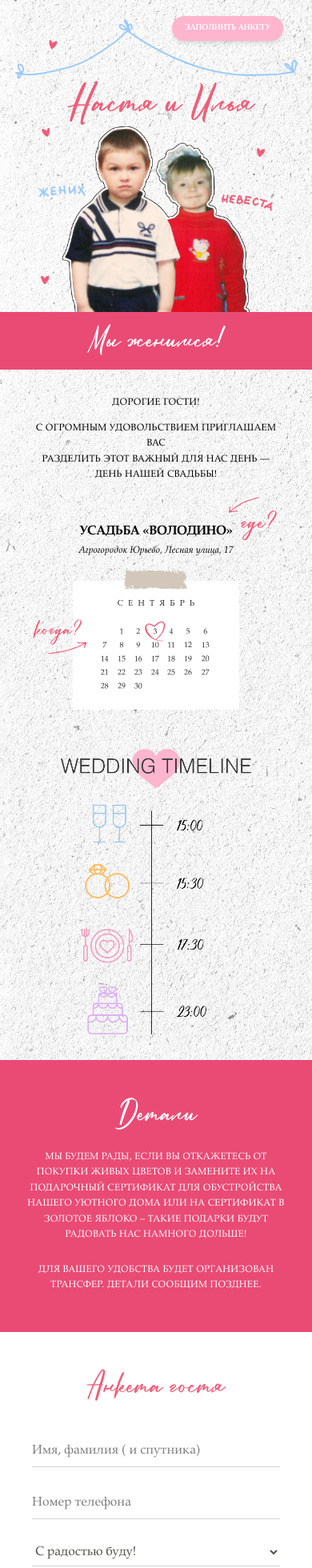
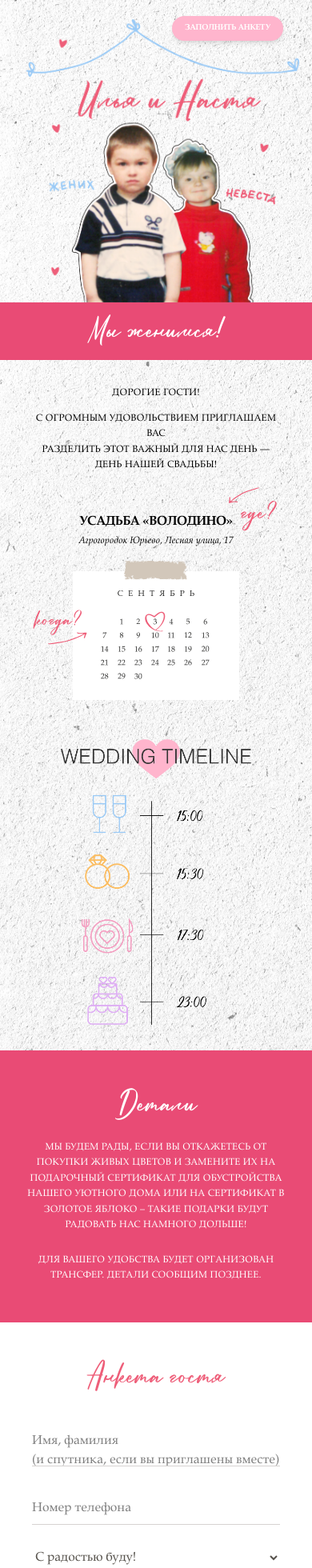
Before and after one commit to KatPrs/nastya, a Next.js app: page / in a window 390 px wide. Shown: the top 1960 px of the page at 80% size. Built offline with nearby package versions, Linux system fonts and the light colour scheme.

Commit message:
замена фото, правка формы

```diff
--- a/src/sections/RSVPForm.tsx
+++ b/src/sections/RSVPForm.tsx
@@ -54,13 +54,13 @@ export default function RSVPForm() {
       </h1>
 
       <form onSubmit={handleSubmit} className="space-y-6">
-        <input
-          name="name"
-          required
-          className="w-full border-b border-stone-300 bg-transparent py-2 focus:border-[#EE5E79] outline-none transition-colors"
-          // Используем JS для текста, чтобы не дублировать поля
-          placeholder="Имя, фамилия ( и спутника)"
-        />
+<textarea
+  name="name"
+  required
+  rows={1}
+  className="overflow-hidden w-full border-b border-stone-300 bg-transparent py-2 focus:border-[#EE5E79] outline-none transition-colors resize-none h-[52px] sm:h-10 placeholder:white-space-pre-line sm:placeholder:whitespace-nowrap"
+  placeholder="Имя, фамилия &#10;(и спутника, если вы приглашены вместе)"
+/>
 
         <input name="phone" type="tel" placeholder="Номер телефона" required className="w-full border-b border-stone-300 bg-transparent py-2 focus:border-[#EE5E79] outline-none" />
 
--- a/src/sections/photo.tsx
+++ b/src/sections/photo.tsx
@@ -13,9 +13,9 @@ export const Photo = () => {
 
       {/* Контейнер для изображения */}
       <div className="w-full max-w-3xl mx-auto pt-6">
-        <div className="relative w-full aspect-[640/655]">
+        <div className="relative w-full aspect-[1565/1549]">
           <Image
-            src="/vse_.png"
+            src="/vse_4.png"
             alt="Приглашение"
             fill
             className="object-contain"
```
Also changed, not shown: public/vse_4.png (added).
